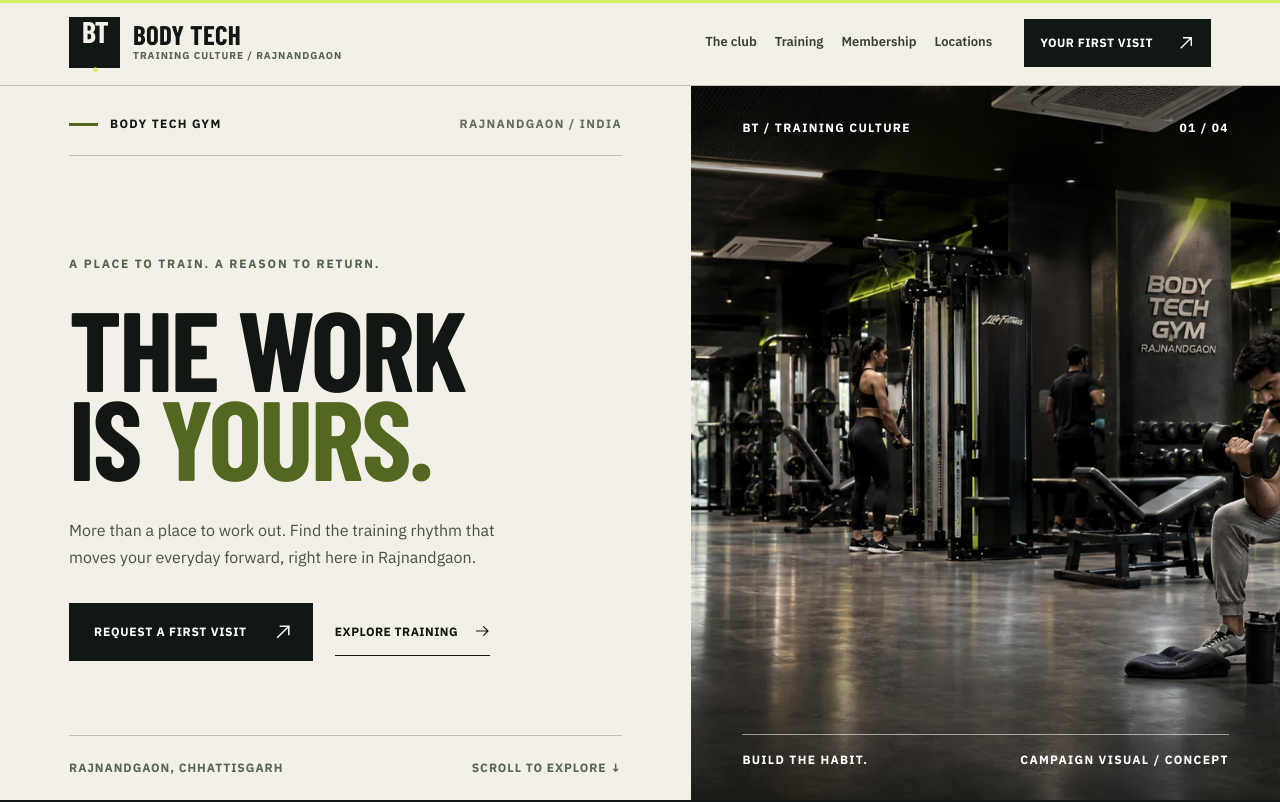
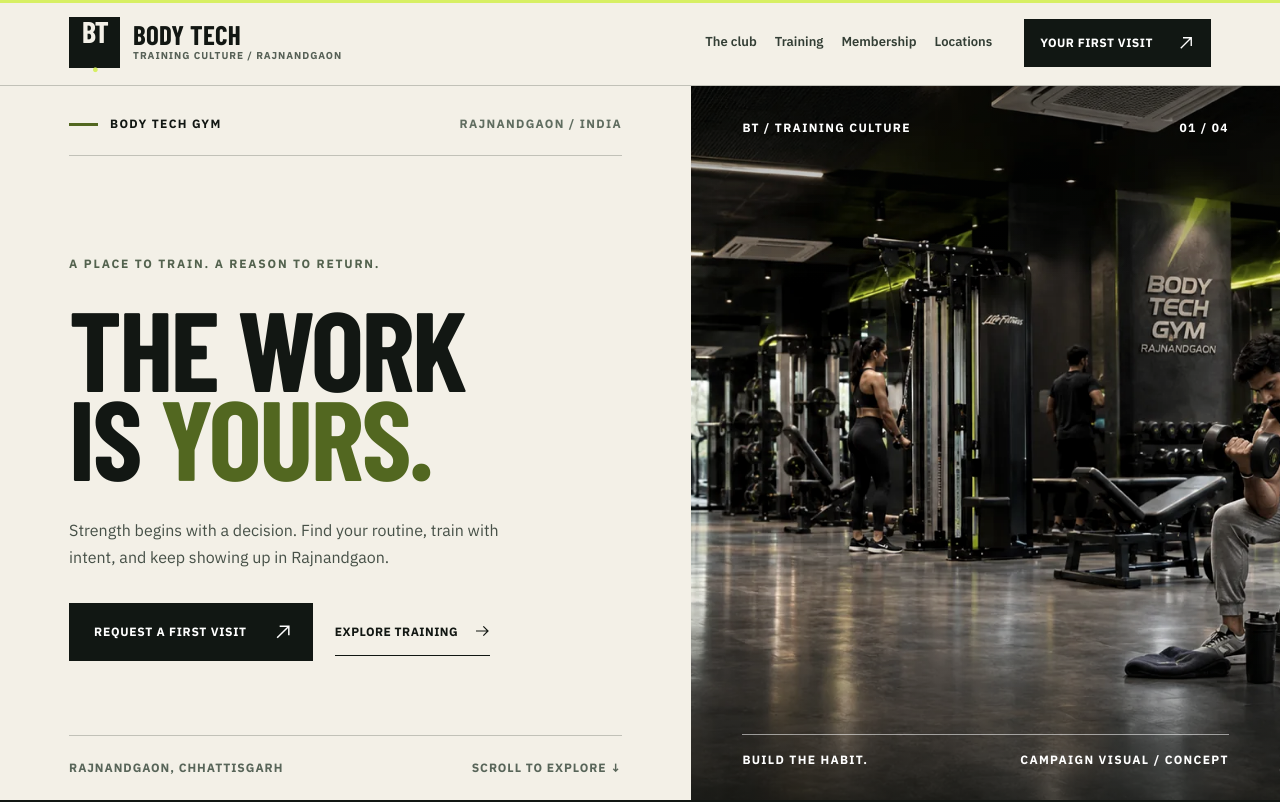
Before and after one commit to divyanshrathod35-cyber/GYM-WEBSITE-, a React (Vite) app: page / in a window 1280 px wide. Shown: the top 802 px of the page. Built offline with nearby package versions, Linux system fonts and the light colour scheme; a web font is replaced by a local one.

Commit message:
content: sharpen gym hero promise and remove internal-sounding visit copy

```diff
--- a/src/App.tsx
+++ b/src/App.tsx
@@ -73,7 +73,7 @@ function Hero() {
       <div className="bt-hero-main">
         <p className="bt-hero-pre">A PLACE TO TRAIN. A REASON TO RETURN.</p>
         <h1 id="bt-hero-title"><span>THE WORK</span><span>IS <em>YOURS.</em></span></h1>
-        <p className="bt-hero-description">More than a place to work out. Find the training rhythm that moves your everyday forward, right here in Rajnandgaon.</p>
+        <p className="bt-hero-description">Strength begins with a decision. Find your routine, train with intent, and keep showing up in Rajnandgaon.</p>
         <div className="bt-hero-actions">
           <a className="bt-button bt-button-dark" href="#visit">REQUEST A FIRST VISIT <Arrow diagonal /></a>
           <a className="bt-text-link" href="#training">EXPLORE TRAINING <Arrow /></a>
@@ -230,7 +230,7 @@ function FirstVisit({ chosenGoal, revision }: { chosenGoal: Goal; revision: numb
   return <section className="bt-visit bt-section" id="visit" aria-labelledby="bt-visit-title">
     <div className="bt-container">
       <div className="bt-section-label bt-section-label-light"><span>04 / BEGIN HERE</span><span>NO PAYMENT OR AUTOMATIC BOOKING</span></div>
-      <div className="bt-visit-heading"><Reveal><h2 id="bt-visit-title">MAKE YOUR<br /><em>FIRST MOVE.</em></h2></Reveal><p>One short enquiry. The Body Tech team confirms the details directly. No fake booking slots or surprise payments.</p></div>
+      <div className="bt-visit-heading"><Reveal><h2 id="bt-visit-title">MAKE YOUR<br /><em>FIRST MOVE.</em></h2></Reveal><p>Tell the gym what you're looking for. Confirm your preferred location, availability and current membership details before visiting.</p></div>
       <div className="bt-visit-grid">
         <div className="bt-visit-guidance">
           <span className="bt-overline">HOW THE FIRST VISIT WORKS</span>
@@ -384,7 +384,7 @@ function Footer() {
 function MobileAction() {
   return <div className="bt-mobile-action" aria-label="Quick contact actions"><a href={d.contact.tel}>CALL</a>
     <a href={waLink('Hello Body Tech Gym, I would like to enquire about joining.')} target="_blank" rel="noopener noreferrer">WHATSAPP</a>
-    <a href="#visit">FIRST VISIT <Arrow diagonal /></a></div>;
+    <a href="#visit" aria-label="Request your first visit">FIRST VISIT <Arrow diagonal /></a></div>;
 }
 
 export default function App() {
```
